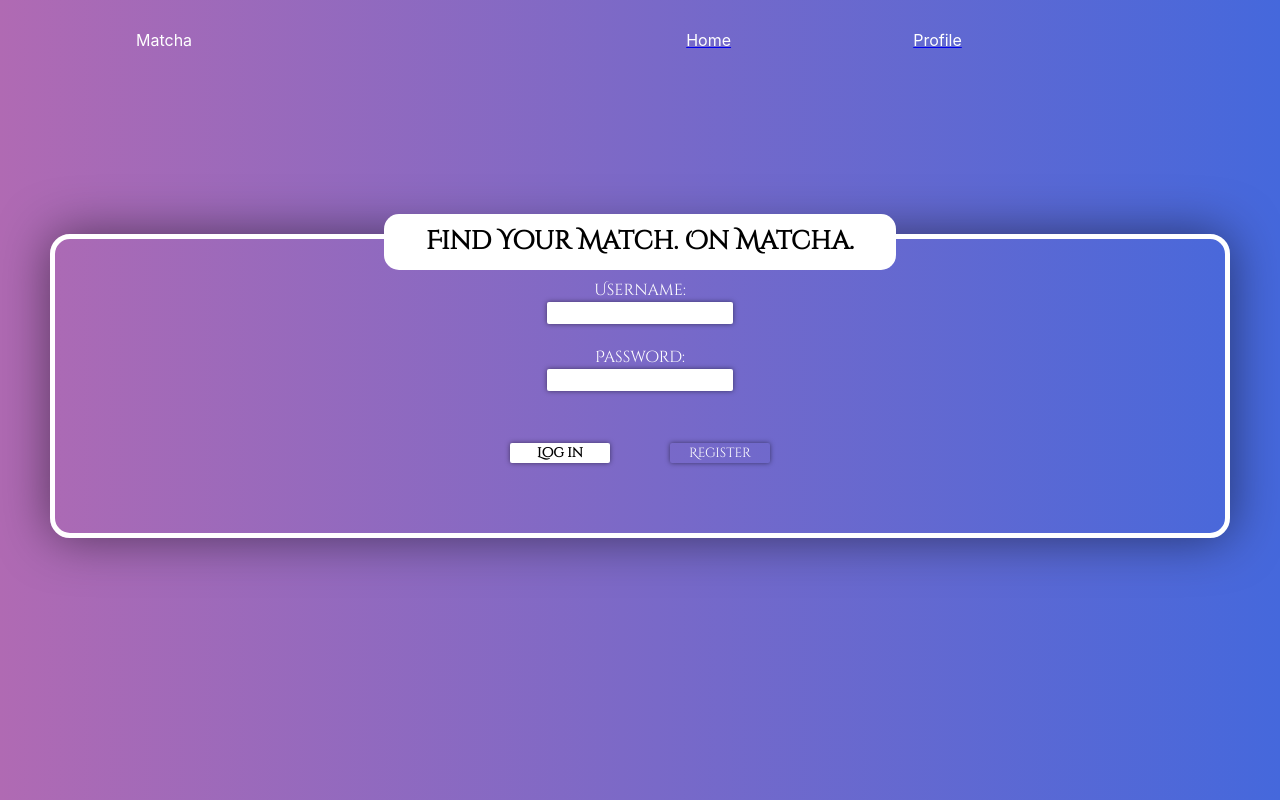
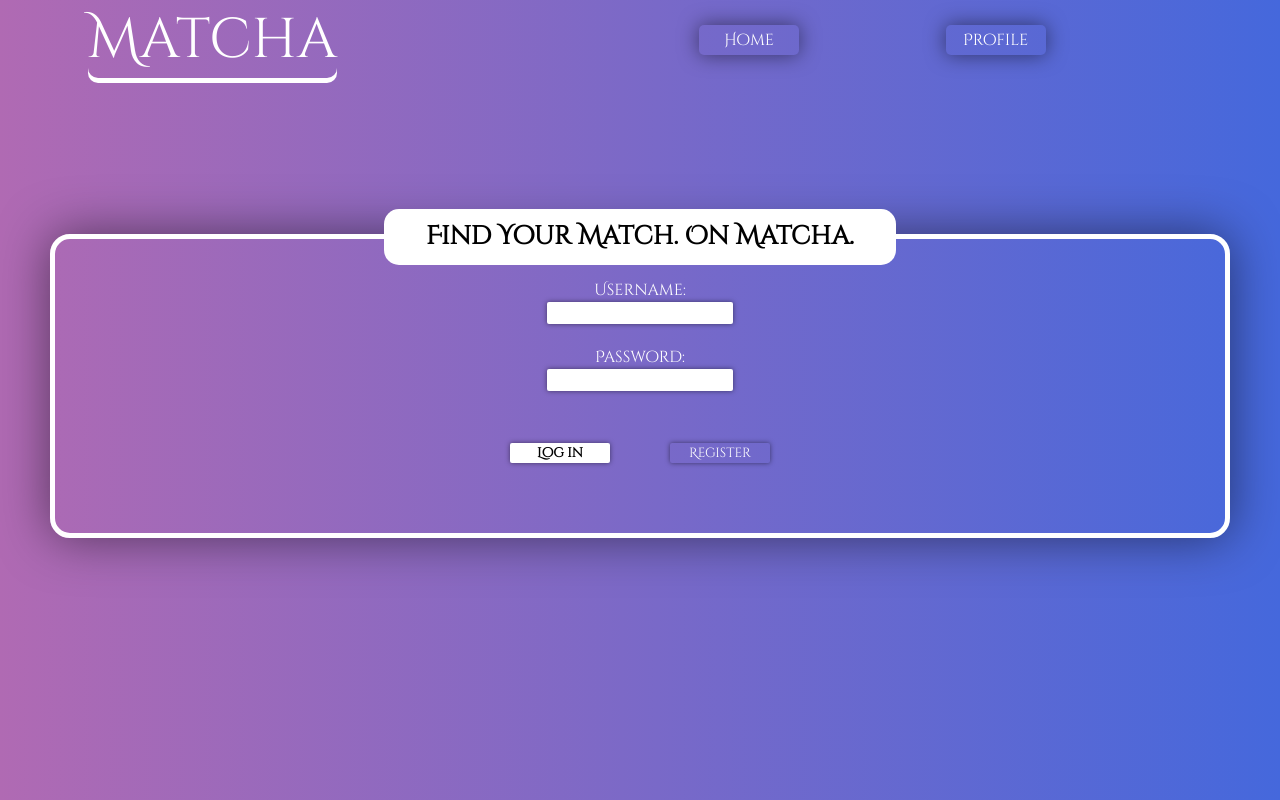
Before and after one commit to ramory-l/Matcha, a React (Create React App) app in the folder frontend/: page /login in a window 1280 px wide. Built offline with nearby package versions, Linux system fonts and the light colour scheme; a web font is replaced by a local one.

Commit message:
super style 8)

```diff
--- a/frontend/src/App.css
+++ b/frontend/src/App.css
@@ -1,5 +1,6 @@
 .App {
   width: 100vw;
   min-height: 100vh;
-  background: linear-gradient(to left, #4568dc, #b06ab3);
+  background-image: linear-gradient(to left, #4568dc, #b06ab3),
+    url("/background-image.jpg");
 }
--- a/frontend/src/components/Nav.tsx
+++ b/frontend/src/components/Nav.tsx
@@ -9,7 +9,7 @@ interface INavProps {
 const Nav: React.FC<INavProps> = ({ isAuthenticated }) => {
   return (
     <nav className="Nav">
-      <span>Matcha</span>
+      <span className="Nav-Title">Matcha</span>
       <ul className="Nav-Ul">
         <Link to="/">
           <li>Home</li>
--- a/frontend/src/components/styles/Nav.css
+++ b/frontend/src/components/styles/Nav.css
@@ -5,6 +5,13 @@
   min-height: 10vh;
   background: linear-gradient(to left, #4568dc, #b06ab3);
   color: white;
+}
+
+.Nav-Title {
+  font-size: 42pt;
+  font-family: "Cinzel Decorative", cursive;
+  box-shadow: 0 5px 0 0 #fff;
+  border-radius: 10px;
 }
 
 .Nav-Ul {
@@ -16,7 +23,15 @@
   list-style-type: none;
 }
 
-.Nav-Ul li {
+.Nav-Ul a {
+  display: flex;
+  align-items: center;
+  justify-content: center;
+  width: 100px;
+  height: 30px;
   color: white;
   text-decoration: none;
+  border-radius: 5px;
+  box-shadow: 0px 0px 20px rgba(0, 0, 0, 0.5);
+  font-family: "Cinzel Decorative", cursive;
 }
--- a/frontend/src/pages/styles/Login.css
+++ b/frontend/src/pages/styles/Login.css
@@ -20,7 +20,7 @@
   height: 7vh;
   background-color: white;
   position: absolute;
-  top: -25px;
+  top: -30px;
   border-radius: 15px;
   font-family: "Cinzel Decorative", cursive;
   font-weight: bold;
```
Also changed, not shown: frontend/public/background-image.jpg (added).
